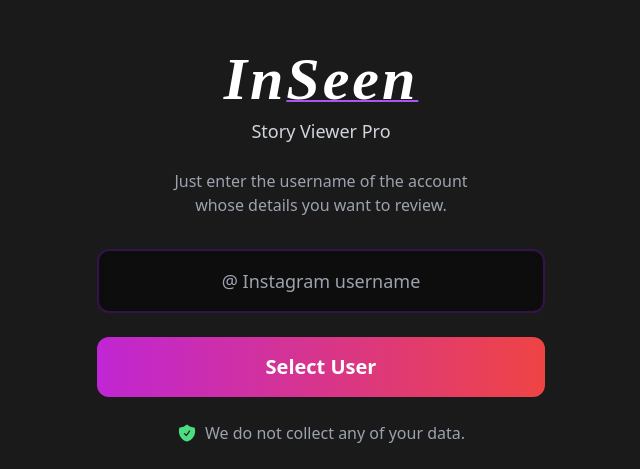
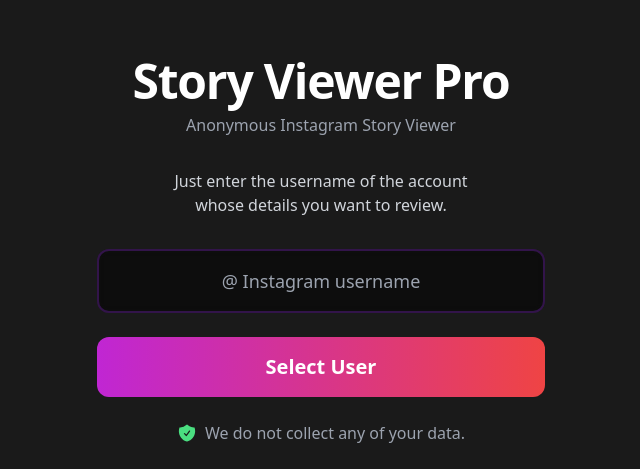
Before and after one commit to NAUSHAD001486/instagram-tool, a Next.js app: page / in a window 1280 px wide. Shown: the part 331-800 px from the top of the page, without its empty margins (319-959 px from the left). Built offline with nearby package versions, Linux system fonts and the light colour scheme.

Commit message:
Final: Update branding and add universal back button

```diff
--- a/src/app/confirm/page.js
+++ b/src/app/confirm/page.js
@@ -1,6 +1,7 @@
 'use client';
 import { Suspense } from 'react';
 import { useRouter, useSearchParams } from 'next/navigation';
+import BackButton from '@/components/BackButton'; // <<< नया इम्पोर्ट
 
 function LoadingSpinner() {
   return <div className="flex items-center justify-center min-h-screen text-xl font-semibold">Loading...</div>;
@@ -14,7 +15,9 @@
   const user = { name: 'Naushad alam', username: `@${username}`, avatar: '/profile-pic.jpg', stats: { posts: 166, followers: 977, following: 97 }, bio: 'azad patho Lab\nMADHEPURA' };
 
   return (
-    <div className="flex flex-col items-center justify-end min-h-screen p-6 text-center">
+    // === यहाँ बदलाव किया गया है ===
+    <div className="relative flex flex-col items-center justify-end min-h-screen p-6 text-center">
+      <BackButton /> {/* <<< बैक बटन यहाँ जोड़ा गया */}
       <main className="w-full max-w-md mx-auto">
         <img src={user.avatar} alt="Profile" className="w-32 h-32 rounded-full mx-auto border-4 border-pink-500 object-cover" />
         <div className="flex justify-center space-x-10 my-6 text-lg">
--- a/src/app/page.js
+++ b/src/app/page.js
@@ -16,13 +16,18 @@
   return (
     <div className="flex flex-col items-center justify-end min-h-screen p-6 text-center">
       <main className="w-full max-w-md mx-auto">
-        <h1 className="text-6xl font-bold tracking-wider mb-2" style={{ fontFamily: 'serif', fontStyle: 'italic' }}>
-          In<span className="underline decoration-purple-500 decoration-2">Seen</span>
+        {/* === यहाँ बदलाव किया गया है === */}
+        <h1 className="text-5xl font-bold tracking-tight text-white">
+          Story Viewer Pro
         </h1>
-        <p className="text-gray-300 mb-6 text-lg">Story Viewer Pro</p>
-        <p className="text-gray-400 mb-8 max-w-xs mx-auto">
+        <p className="text-gray-400 mt-2 mb-8 text-md">
+          Anonymous Instagram Story Viewer
+        </p>
+
+        <p className="text-gray-300 mb-8 max-w-xs mx-auto">
           Just enter the username of the account whose details you want to review.
         </p>
+
         <form className="space-y-6" onSubmit={handleSubmit}>
           <div className="relative">
             <input
--- a/src/app/user/[username]/page.js
+++ b/src/app/user/[username]/page.js
@@ -1,17 +1,10 @@
 'use client';
-import {
-  RectangleStackIcon,
-  PlayCircleIcon,
-  PlusCircleIcon,
-  PhotoIcon,
-} from '@heroicons/react/24/outline';
+import { RectangleStackIcon, PlayCircleIcon, PlusCircleIcon, PhotoIcon } from '@heroicons/react/24/outline';
 import { useRouter } from 'next/navigation';
+import BackButton from '@/components/BackButton'; // <<< नया इम्पोर्ट
 
 const ActionButton = ({ icon: Icon, text, onClick }) => (
-  <div
-    onClick={onClick}
-    className="bg-gray-800/70 rounded-2xl p-4 flex flex-col items-start justify-between h-32 cursor-pointer hover:bg-gray-700/60 transition-colors"
-  >
+  <div onClick={onClick} className="bg-gray-800/70 rounded-2xl p-4 flex flex-col items-start justify-between h-32 cursor-pointer hover:bg-gray-700/60 transition-colors">
     <Icon className="w-9 h-9 text-gray-300" />
     <span className="font-semibold text-left text-lg">{text}</span>
   </div>
@@ -20,33 +13,24 @@
 export default function UserDashboard({ params }) {
   const router = useRouter();
   const username = params.username;
-
-  const user = {
-    name: 'Naushad alam',
-    username: `@${username}`,
-    avatar: '/profile-pic.jpg',
-    stats: { posts: 166, followers: 977, following: 97 },
-  };
+  const user = { name: 'Naushad alam', username: `@${username}`, avatar: '/profile-pic.jpg', stats: { posts: 166, followers: 977, following: 97 } };
 
   return (
-    <div className="min-h-screen p-4">
+    // === यहाँ बदलाव किया गया है ===
+    <div className="relative min-h-screen p-4">
+      <BackButton /> {/* <<< बैक बटन यहाँ जोड़ा गया */}
       <main className="w-full max-w-md mx-auto">
-        <div className="flex items-center justify-between mb-6">
-           <h1 className="text-2xl font-bold" style={{ fontFamily: 'serif', fontStyle: 'italic' }}>
-             In<span className="underline decoration-purple-500">Seen</span>
+        <div className="flex items-center justify-between mb-6 pt-12"> {/* pt-12 बैक बटन के लिए जगह बनाने के लिए */}
+          <h1 className="text-2xl font-bold text-white">
+            Story Viewer Pro
           </h1>
           <div className="flex items-center space-x-2 bg-yellow-400/20 text-yellow-300 px-3 py-1 rounded-full">
             <span className="font-bold text-sm">PRO</span>
             <span className="text-yellow-400">👑</span>
           </div>
         </div>
-
         <div className="flex items-center space-x-4 mb-4">
-          <img
-            src={user.avatar}
-            alt="Profile"
-            className="w-24 h-24 rounded-full border-4 border-pink-500 object-cover"
-          />
+          <img src={user.avatar} alt="Profile" className="w-24 h-24 rounded-full border-4 border-pink-500 object-cover" />
           <div className="flex justify-around flex-grow text-center">
             {Object.entries(user.stats).map(([key, value]) => (
               <div key={key}>
@@ -56,24 +40,17 @@
             ))}
           </div>
         </div>
-
         <h2 className="text-xl font-bold">{user.name}</h2>
         <p className="text-gray-400 text-md">{user.username}</p>
-
         <div className="grid grid-cols-2 gap-4 my-8">
           <ActionButton icon={PlayCircleIcon} text="Show Stories" />
           <ActionButton icon={RectangleStackIcon} text="Show Post" onClick={() => router.push(`/user/${username}/posts`)} />
           <ActionButton icon={PlusCircleIcon} text="See Highlights" />
           <ActionButton icon={PhotoIcon} text="Show Profile Photo" />
         </div>
-
-        <button
-          onClick={() => router.push('/')}
-          className="w-full bg-gray-800/70 rounded-xl py-4 font-semibold hover:bg-gray-700/80 transition-colors text-lg"
-        >
+        <button onClick={() => router.push('/')} className="w-full bg-gray-800/70 rounded-xl py-4 font-semibold hover:bg-gray-700/80 transition-colors text-lg">
           Change User
         </button>
-
         <p className="text-center text-gray-500 text-sm mt-4">
           Last Update: {new Date().toLocaleTimeString()} - {new Date().toLocaleDateString('en-GB')}
         </p>
--- /dev/null
+++ b/src/components/BackButton.js
@@ -0,0 +1,17 @@
+'use client';
+
+import { useRouter } from 'next/navigation';
+import { ArrowLeftIcon } from '@heroicons/react/24/solid';
+
+export default function BackButton() {
+  const router = useRouter();
+
+  return (
+    <button
+      onClick={() => router.back()}
+      className="absolute top-5 left-5 z-20 p-2 bg-black/40 backdrop-blur-sm rounded-full text-white hover:bg-black/60 transition-colors"
+    >
+      <ArrowLeftIcon className="w-6 h-6" />
+    </button>
+  );
+}
```
